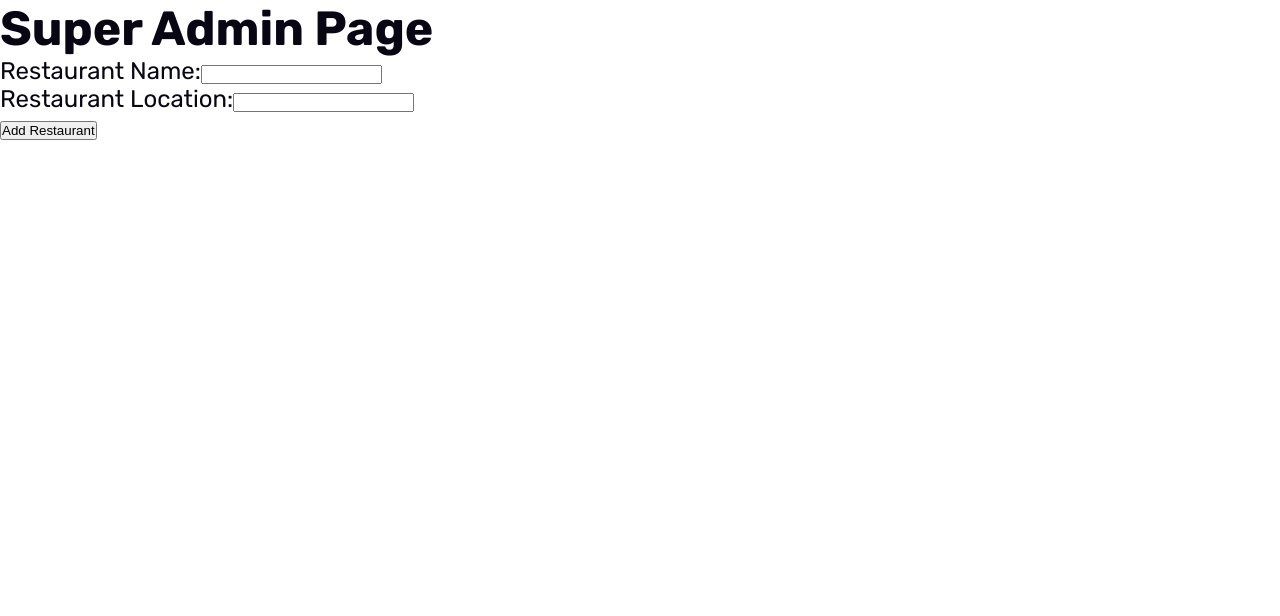
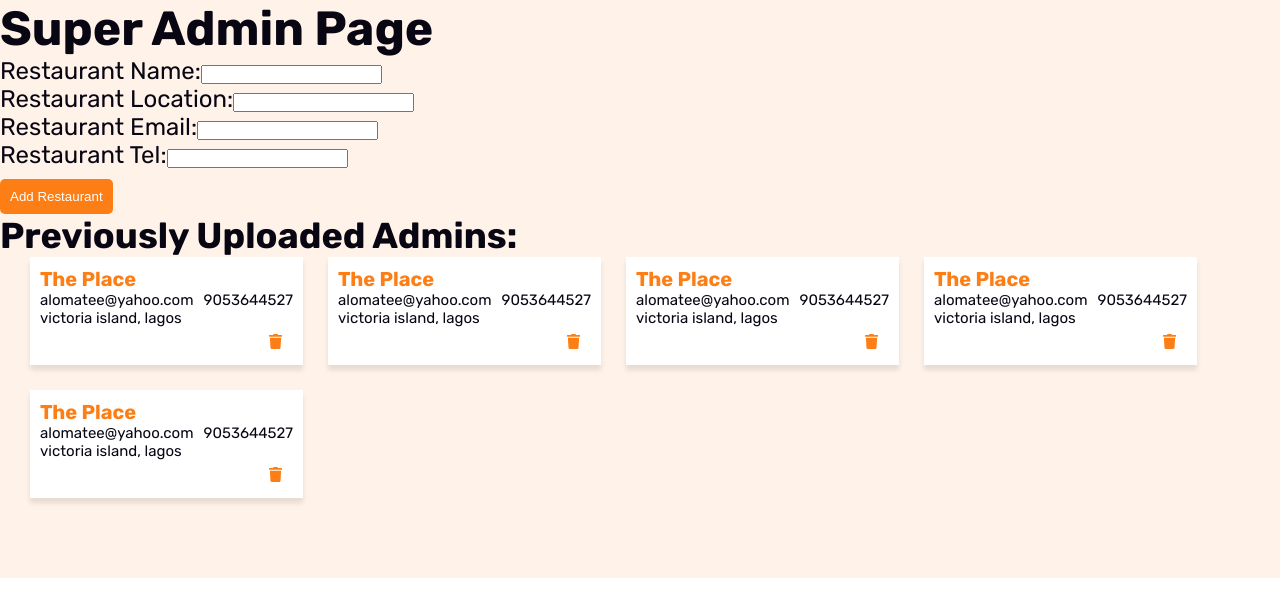
Before and after one commit to OlaoluOfficial/food_delivery_app, a React (Create React App) app in the folder frontend/client/: page /Super-Admin in a window 1280 px wide. Shown: the top 616 px of the page. Built offline with nearby package versions, Linux system fonts and the light colour scheme.

Commit message:
supersAdmin complete, over to GWIN to style

```diff
--- a/frontend/client/package.json
+++ b/frontend/client/package.json
@@ -3,6 +3,7 @@
   "version": "0.1.0",
   "private": true,
   "dependencies": {
+    "@hookform/resolvers": "^3.3.4",
     "@testing-library/jest-dom": "^5.17.0",
     "@testing-library/react": "^13.4.0",
     "@testing-library/user-event": "^13.5.0",
--- /dev/null
+++ b/frontend/client/src/admin/data.json
@@ -0,0 +1,32 @@
+[
+  {
+    "name": "The Place",
+    "tel": 9053644527,
+    "email": "alomatee@yahoo.com",
+    "location": "victoria island, lagos"
+  },
+  {
+    "name": "The Place",
+    "tel": 9053644527,
+    "email": "alomatee@yahoo.com",
+    "location": "victoria island, lagos"
+  },
+  {
+    "name": "The Place",
+    "tel": 9053644527,
+    "email": "alomatee@yahoo.com",
+    "location": "victoria island, lagos"
+  },
+    {
+    "name": "The Place",
+    "tel": 9053644527,
+    "email": "alomatee@yahoo.com",
+    "location": "victoria island, lagos"
+  },
+    {
+    "name": "The Place",
+    "tel": 9053644527,
+    "email": "alomatee@yahoo.com",
+    "location": "victoria island, lagos"
+  }
+]
--- /dev/null
+++ b/frontend/client/src/admin/superAdmin.css
@@ -0,0 +1,81 @@
+.restaurant-page-container {
+  background-color: #fff2e8;
+}
+
+.main-course3 {
+  padding: 0 3rem;
+  padding-bottom: 8rem;
+  /* max-width: 100rem; */
+  display: flex;
+  flex-wrap: wrap;
+  gap: 2.5rem;
+  /* border: 1px solid; */
+}
+.overall3 {
+  box-shadow: 0px 5px 5px rgba(0, 0, 0, 0.1);
+  background-color: #fff;
+  max-width: 30rem;
+  min-width: 27rem;
+  padding: 10px;
+}
+.content-box3 {
+  display: flex;
+  align-items: flex-start;
+  gap: 1rem;
+  padding: 1rem;
+  padding-bottom: 2rem;
+  background-color: #fff;
+}
+.img3 {
+  max-width: 58%;
+  object-fit: contain;
+  border-radius: 5px;
+  transition: all 0.2s;
+  max-height: 13rem;
+}
+.img2:hover {
+  transform: scale(1.01);
+  cursor: pointer;
+}
+.description3 {
+  font-size: 1.5rem;
+  display: flex;
+  /* flex-direction: column; */
+  gap: 1rem;
+  width: 63%;
+  /* border: 1px solid ; */
+}
+.description-status3 {
+  color: #999;
+  font-size: 1rem;
+}
+.dish-name3 {
+  font-size: 2rem;
+  color: #fd7e14;
+}
+.click-order3 {
+  background-color: #fff;
+  /* border: 1px solid; */
+  width: 3rem;
+  margin-left: 90%;
+}
+
+.click-order3-icon {
+  color: #fd7e14;
+  cursor: pointer;
+  font-size: 1.5rem;
+}
+
+.admin-loc {
+  font-size: 1.5rem;
+}
+
+.addAdmin-btn {
+  background-color: #fd7e14;
+  border: none;
+  padding: 10px;
+  color: #fff;
+  border-radius: 5px;
+  margin-top: 1rem;
+  /* right: 38px; */
+}
--- a/frontend/client/src/admin/superAdmin.js
+++ b/frontend/client/src/admin/superAdmin.js
@@ -1,29 +1,98 @@
-// SuperAdminPage.js
-
-import React, { useState } from "react";
+import React, { useState, useEffect } from "react";
+import data from "./data.json";
+import "./superAdmin.css"
+import { FaTrash } from "react-icons/fa";
 
 const SuperAdminPage = () => {
   const [restaurantName, setRestaurantName] = useState("");
   const [restaurantLocation, setRestaurantLocation] = useState("");
+  const [restaurantEmail, setRestaurantEmail] = useState("");
+  const [restaurantTel, setRestaurantTel] = useState("");
+  const [admin, setAdmin] = useState([]);
+  const [error, setError] = useState("");
 
-  const handleAddRestaurant = () => {
-    // TODO: Implement logic to add restaurant to the database
-    // You may need to make an API call to your server here
+  const fetchAdmin = async () => {
+    // try {
+    //   const response = await fetch("");
+    //   if (response.ok) {
+    //     const data = await response.json();
+    //     setFoods(data);
+    //   } else {
+    //     console.error("Failed to fetch data from the database");
+    //   }
+    // } catch (error) {
+    //   console.error("Error:", error);
+    // }
+    setAdmin(data);
+  };
+  useEffect(() => {
+    // Simulated API endpoint for fetching data from the database
 
-    // For this example, we'll just log the details
-    console.log(
-      `Adding Restaurant - Name: ${restaurantName}, Location: ${restaurantLocation}`
-    );
+    fetchAdmin();
+  }, []);
+
+  const handleAddRestaurant = async (e) => {
+    e.preventDefault();
+    const dataForm = {
+      restaurantName: restaurantName,
+      restaurantLocation: restaurantLocation,
+      restaurantEmail: restaurantEmail,
+      restaurantTel: restaurantTel,
+    };
+
+    try {
+      const response = await fetch("http://localhost:5000/api/restaurant", {
+        method: "POST",
+        body: JSON.stringify(dataForm),
+        headers: { "Content-Type": "application/json" },
+        credentials: "include",
+      });
+      if (response.ok) {
+        response.json().then(alert("Registration successful!"));
+        // Registration successful, show success message or redirect to another page
+        fetchAdmin();
 
         // You can reset the form after adding the restaurant
         setRestaurantName("");
         setRestaurantLocation("");
+        setRestaurantEmail("");
+        setRestaurantTel("");
+      } else {
+        // Registration failed, handle error response from the server
+        const data = response.json();
+        alert(data.error); // Display the error message sent by the server
+      }
+    } catch (error) {
+      console.error("Error during login:", error);
+      // Handle other errors (e.g., network error)
+      setError("An error occurred during login. Please try again later."); // Set the registration error message
+    }
+  };
+  const handleDelete = async (Id) => {
+    try {
+      // Simulated API endpoint for deleting data from the database
+      const response = await fetch(`YOUR_API_ENDPOINT/${Id}`, {
+        method: "DELETE",
+      });
+
+      if (response.ok) {
+        console.log("Data successfully deleted from the database");
+        // Refetch the updated list of foods
+        fetchAdmin();
+      } else {
+        console.error("Failed to delete data from the database");
+        // Additional logic or feedback for failure
+      }
+    } catch (error) {
+      console.error("Error:", error);
+    }
   };
 
   return (
-    <div>
+    <>
+      <div className="restaurant-page-container">
         <h1>Super Admin Page</h1>
-      <form>
+        <form onSubmit={handleAddRestaurant}>
           <label>
             Restaurant Name:
             <input
@@ -42,11 +111,51 @@ const SuperAdminPage = () => {
             />
           </label>
           <br />
-        <button type="button" onClick={handleAddRestaurant}>
+          <label>
+            Restaurant Email:
+            <input
+              type="email"
+              value={restaurantEmail}
+              onChange={(e) => setRestaurantEmail(e.target.value)}
+            />
+          </label>
+          <br />
+          <label>
+            Restaurant Tel:
+            <input
+              type="tel"
+              value={restaurantTel}
+              onChange={(e) => setRestaurantTel(e.target.value)}
+            />
+          </label>
+          <br />
+
+          <button type="submit" className="addAdmin-btn">
             Add Restaurant
           </button>
         </form>
+
+        <h2>Previously Uploaded Admins:</h2>
+        <div className="main-course3">
+          {admin.map((e) => (
+            <div className="overall3">
+              <h4 className="dish-name3">{e.name}</h4>
+              <div className="description3">
+                <p>{e.email}</p>
+                <p>{e.tel}</p>
               </div>
+              <p className="admin-loc">{e.location}</p>
+              <div className="click-order3">
+                <FaTrash
+                  className="click-order3-icon"
+                  onClick={() => handleDelete(e.id)}
+                ></FaTrash>
+              </div>
+            </div>
+          ))}
+        </div>
+      </div>
+    </>
   );
 };
 
--- a/frontend/client/src/restaurant/landingPage.js
+++ b/frontend/client/src/restaurant/landingPage.js
@@ -150,7 +150,7 @@ const RestaurantLandingPage = () => {
       </form>
 
       <h2>Previously Uploaded Items:</h2>
-      <ul className="main-course2">
+      <div className="main-course2">
         {foods.map((food) => (
           <div className="overall2">
             <div className="content-box2">
@@ -180,7 +180,7 @@ const RestaurantLandingPage = () => {
             </div>
           </div>
         ))}
-      </ul>
+      </div>
     </div>
   );
 };
--- a/frontend/client/src/users/pages/MenuSideCart.js
+++ b/frontend/client/src/users/pages/MenuSideCart.js
@@ -71,7 +71,7 @@ export default function SideCart({ menu, selectedId }) {
       {selectedFood ? (
         <div className="side-cart-inner-container">
           <div className="side-cart-upper">
-            <img src={selectedFood.image} alt="Food Image" />
+            <img src={selectedFood.image} alt="Food" />
             <p>{selectedFood.name}</p>
           </div>
           <p className="para">Current Price: &#8358; {selectedFood.price}</p>
--- a/frontend/client/src/users/pages/cart.js
+++ b/frontend/client/src/users/pages/cart.js
@@ -90,7 +90,7 @@ function Cart() {
             {cart.map((item) => (
               <li key={item.id}>
                 <div className="leftCartSec-Headers">
-                  <img src={item.image} alt="item image" />
+                  <img src={item.image} alt="item" />
                   <p>{item.name}</p>
                   <button onClick={() => removeFromCart(item.id)}>
                     Remove
```
Also changed, not shown: 1 other file (tests, documents, lock files or other folders). Lines whose indentation alone changed are shown as unchanged.
